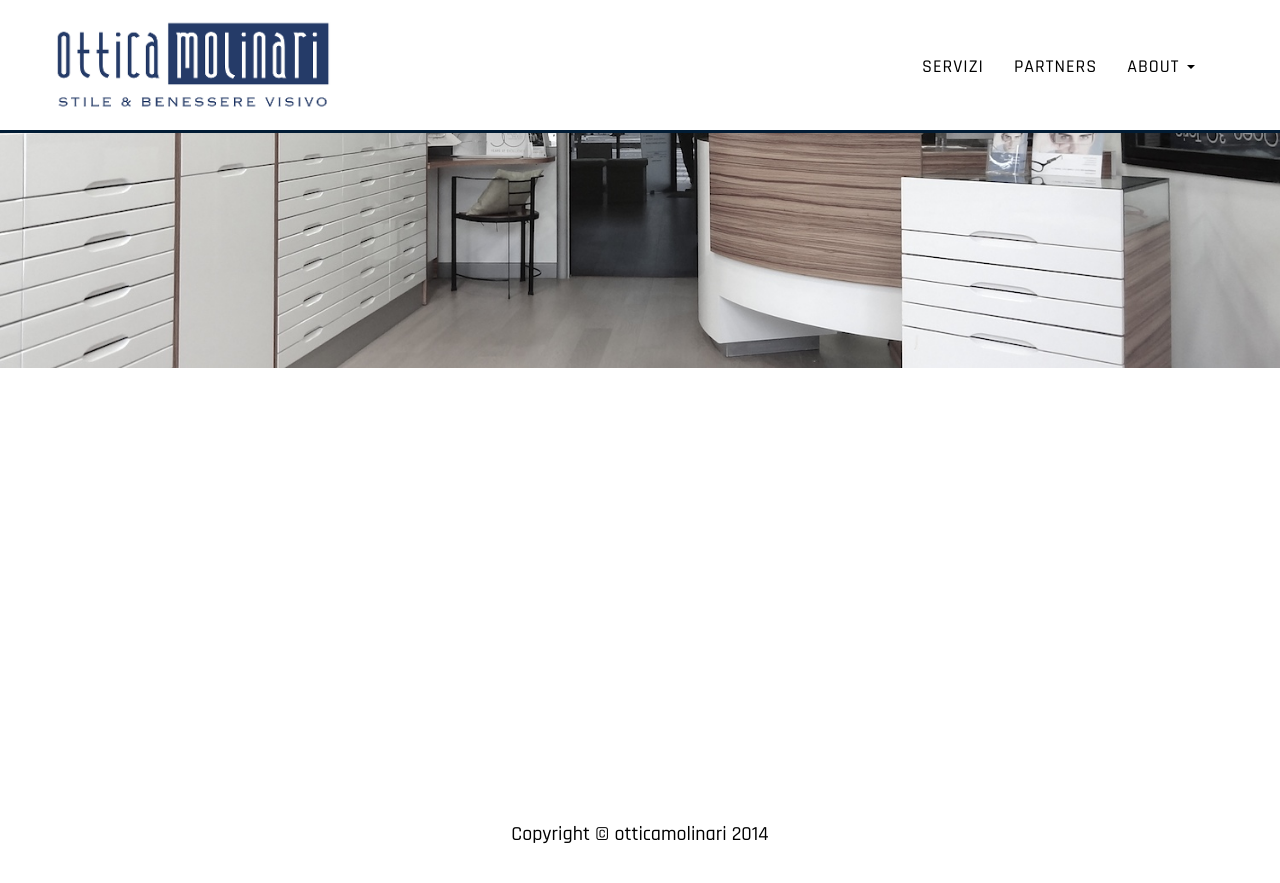
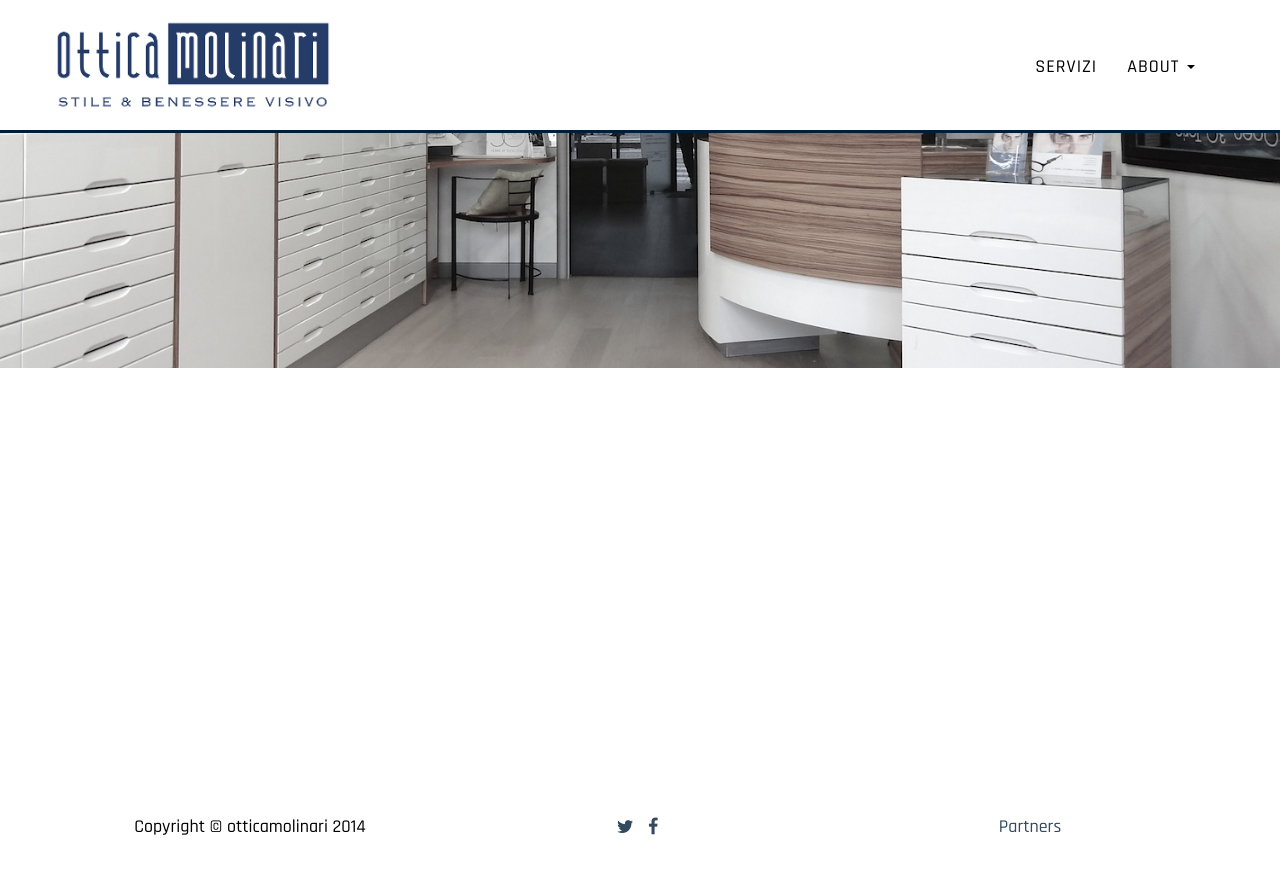
Before and after one commit to emmenko/otticamolinari, a Jekyll site: the page built from index.html, in a window 1280 px wide and 900 px high, scrolled down 3287 px. Shown: the top 883 px of the window. Built offline with Jekyll 4.4.1, drawn with Linux system fonts in a browser that asks for light colours; nearby versions of some CDN libraries; Markdown is read by kramdown in place of the engine named in the settings.

Commit message:
Adjust links + footer

```diff
--- a/_layouts/master.html
+++ b/_layouts/master.html
@@ -56,9 +56,6 @@
             <li>
               <a href="{{ site.base_path }}/servizi">Servizi</a>
             </li>
-            <li>
-              <a href="{{ site.base_path }}/partners">Partners</a>
-            </li>
             <li class="dropdown">
               <a class="dropdown-toggle" data-toggle="dropdown" data-target="#" href="/#page-top">
                 About <span class="caret"></span>
@@ -93,7 +90,22 @@
     <!-- Footer -->
     <footer>
       <div class="container text-center">
-        <p>Copyright &copy; otticamolinari {{'now' | date: "%Y"}}</p>
+        <div class="row">
+          <div class="col-md-4">
+            <span>Copyright &copy; otticamolinari {{'now' | date: "%Y"}}</span>
+          </div>
+          <div class="col-md-4">
+            <ul class="list-inline social-buttons">
+              <li><a class="link" href="https://twitter.com/emmenko" target="_blank"><i class="fa fa-twitter"></i></a>
+              </li>
+              <li><a class="link" href="https://www.facebook.com/otticamolinari" target="_blank"><i class="fa fa-facebook"></i></a>
+              </li>
+            </ul>
+          </div>
+          <div class="col-md-4">
+            <a class="link" href="{{ site.base_path }}/partners">Partners</a>
+          </div>
+        </div>
       </div>
     </footer>
 
--- a/index.html
+++ b/index.html
@@ -119,7 +119,7 @@ layout: master
       <h2>Mettiti in contatto con noi</h2>
       <p>Hai qualche domanda o dubbio? Hai bisogno di un appuntamento? Non esitare a contattarci.</p>
       <p>
-        <a href="mailto:info@otticamolinari.it">info@otticamolinari.it</a>
+        <a class="link" href="mailto:info@otticamolinari.it">info@otticamolinari.it</a>
       </p>
       <!-- <ul class="list-inline banner-social-buttons">
         <li>
@@ -148,7 +148,7 @@ layout: master
         <strong>Ottica Molinari</strong><br>
         P.zza della Vittoria 11<br>
         31100 Treviso<br>
-        <abbr title="Telefono">Tel:</abbr> <a href="tel:0422582347">0422 582347</a>
+        <abbr title="Telefono">Tel:</abbr> <a class="link" href="tel:0422582347">0422 582347</a>
       </address>
     </div>
   </div>
```
Also changed, not shown: TODO.md (+3 -3 lines).
